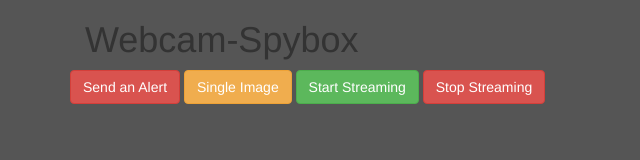
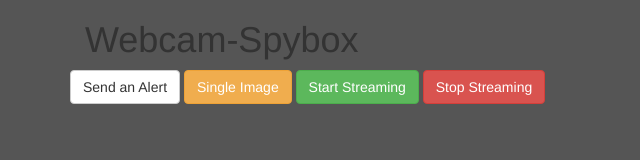
Before and after one commit to benlipp/node-camspy, a website: page index.html in a window 1280 px wide. Shown: the whole page, without its empty margins (0-640 px from the left). Drawn offline with nearby package versions, Linux system fonts and the light colour scheme; no server answers.

Commit message:
these confounded tests drive me nuts

```diff
--- a/index.html
+++ b/index.html
@@ -16,7 +16,7 @@
 <h1>Webcam-Spybox</h1>
 
 <div class="row">
-  <button id="alert" onclick="alert()" class="btn btn-danger">Send an Alert</button>
+  <button id="alert" onclick="alert()" class="btn btn-default">Send an Alert</button>
   <button id="single" onclick="single()" class="btn btn-warning">Single Image</button>
   <button id="start" onclick="start()" class="btn btn-success">Start Streaming</button>
   <button id="stop" onclick="stop()" class="btn btn-danger">Stop Streaming</button>
```
